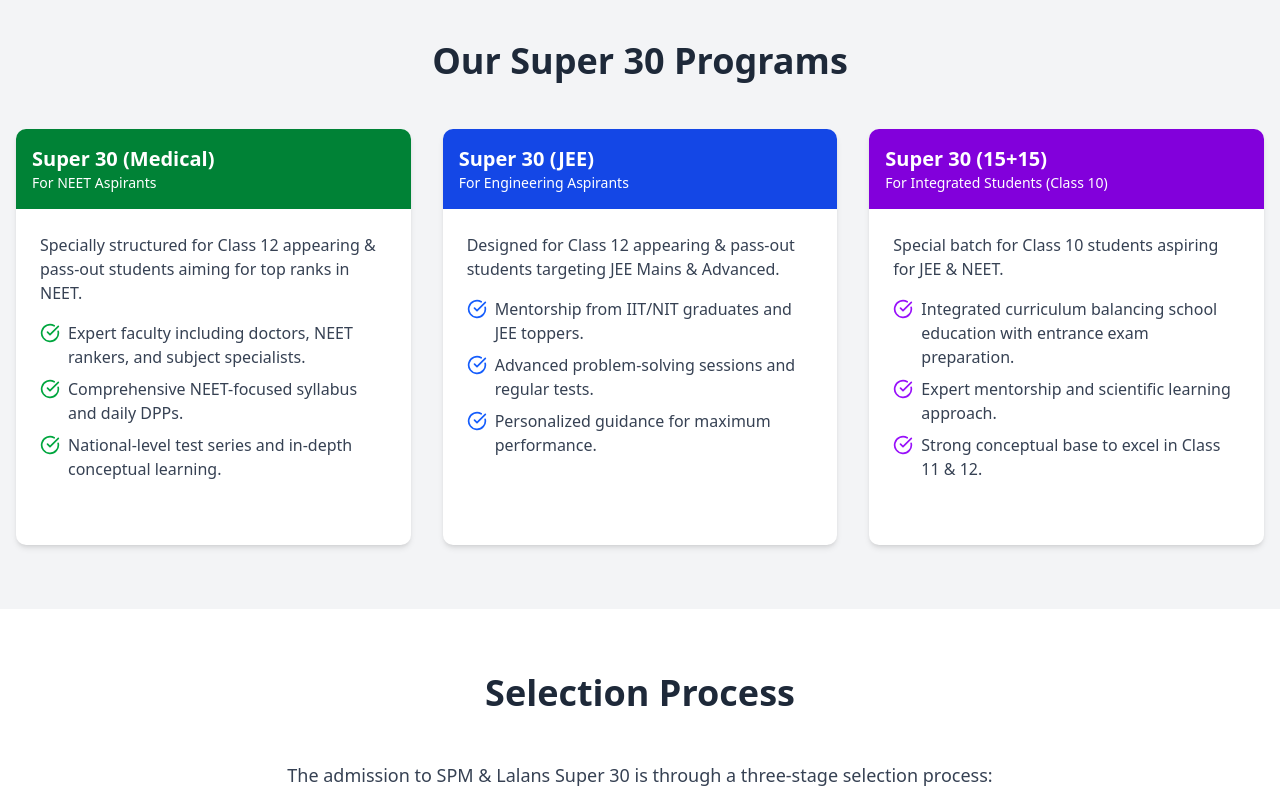
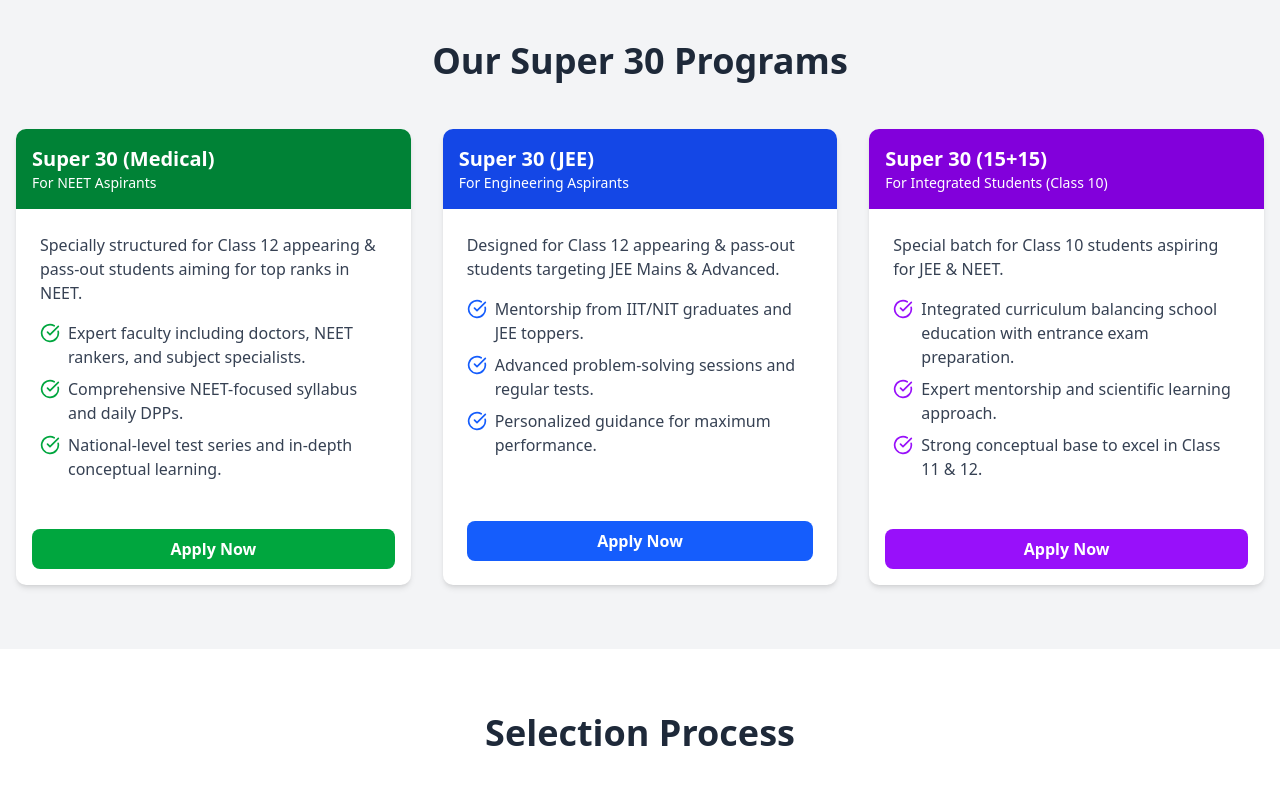
Before and after one commit to DOCTOR29/spm-nextjs, a Next.js app: page /super-30-lp in a window 1280 px wide. Shown: the part 580-1380 px from the top of the page. Built offline with nearby package versions, Linux system fonts and the light colour scheme.

Commit message:
done with super 30

```diff
--- a/app/super-30-form/page.tsx
+++ b/app/super-30-form/page.tsx
@@ -162,7 +162,9 @@
 
           <p className="text-sm text-gray-500 mt-4 text-center">
             By submitting this form, you agree to participate in the selection process for the Super 30 Batch.
+
           </p>
+          <p className="text-sm text-gray-500 mt-4 text-center">* T&C applied</p>
         </form>
       </div>
     </div>
--- a/app/super-30-lp/page.tsx
+++ b/app/super-30-lp/page.tsx
@@ -40,7 +40,7 @@
   //     }));
   //   };
 
-
+  const urlAnchor = "https://spmandlalans.com/lp/super-30-coaching/#apply-form"
 
   return (
     <div className="min-h-screen bg-gray-50">
@@ -104,12 +104,12 @@
 
           <div className="grid grid-cols-1 md:grid-cols-3 gap-8">
             {/* Program 1 */}
-            <div className="bg-white flex flex-col items-center rounded-lg shadow-md overflow-hidden hover:shadow-lg transition-shadow">
-              <div className="bg-green-700  w-full text-white p-4">
+            <div className="bg-white flex flex-col h-full rounded-lg shadow-md overflow-hidden hover:shadow-lg transition-shadow">
+              <div className="bg-green-700 w-full text-white p-4">
                 <h3 className="text-xl font-bold">Super 30 (Medical)</h3>
                 <p className="text-sm">For NEET Aspirants</p>
               </div>
-              <div className="p-6">
+              <div className="p-6 flex-1">
                 <p className="text-gray-700 mb-4">Specially structured for Class 12 appearing & pass-out students aiming for top ranks in NEET.</p>
                 <ul className="space-y-2 mb-6">
                   <li className="flex items-start">
@@ -125,21 +125,21 @@
                     <span className="text-gray-700">National-level test series and in-depth conceptual learning.</span>
                   </li>
                 </ul>
-
-                {/* <a href="#register" className="inline-block w-full text-center bg-green-600 hover:bg-green-700 text-white font-semibold px-6 py-2 rounded-md transition-colors">Apply Now</a> */}
               </div>
-              <div className="pb-4 m-auto">
-                {/* <OpenRegDialog title={'Apply Now'} variant={'green'} super30={true} /> */}
+              <div className="pb-4 px-4">
+                <a href={urlAnchor} className="inline-block w-full text-center bg-green-600 hover:bg-green-700 text-white font-semibold px-6 py-2 rounded-md transition-colors">
+                  Apply Now
+                </a>
               </div>
             </div>
 
             {/* Program 2 */}
-            <div className="bg-white flex flex-col items-center rounded-lg shadow-md overflow-hidden hover:shadow-lg transition-shadow">
+            <div className="bg-white flex flex-col h-full rounded-lg shadow-md overflow-hidden hover:shadow-lg transition-shadow">
               <div className="bg-blue-700 w-full text-white p-4">
                 <h3 className="text-xl font-bold">Super 30 (JEE)</h3>
                 <p className="text-sm">For Engineering Aspirants</p>
               </div>
-              <div className="p-6">
+              <div className="p-6 flex flex-col flex-1">
                 <p className="text-gray-700 mb-4">Designed for Class 12 appearing & pass-out students targeting JEE Mains & Advanced.</p>
                 <ul className="space-y-2 mb-6">
                   <li className="flex items-start">
@@ -155,21 +155,21 @@
                     <span className="text-gray-700">Personalized guidance for maximum performance.</span>
                   </li>
                 </ul>
-                {/* <a href="#register" className="inline-block w-full text-center bg-blue-600 hover:bg-blue-700 text-white font-semibold px-6 py-2 rounded-md transition-colors">Apply Now</a> */}
+                <div className="mt-auto">
+                  <a href={urlAnchor} className="inline-block w-full text-center bg-blue-600 hover:bg-blue-700 text-white font-semibold px-6 py-2 rounded-md transition-colors">
+                    Apply Now
+                  </a>
                 </div>
-              <div className="pb-4 mt-auto">
-                {/* <OpenRegDialog title={'Apply Now'} variant={'purple'} super30={true} /> */}
-
               </div>
             </div>
 
             {/* Program 3 */}
-            <div className="bg-white flex flex-col items-center rounded-lg shadow-md overflow-hidden hover:shadow-lg transition-shadow">
-              <div className="bg-purple-700  w-full text-white p-4">
+            <div className="bg-white flex flex-col h-full rounded-lg shadow-md overflow-hidden hover:shadow-lg transition-shadow">
+              <div className="bg-purple-700 w-full text-white p-4">
                 <h3 className="text-xl font-bold">Super 30 (15+15)</h3>
                 <p className="text-sm">For Integrated Students (Class 10)</p>
               </div>
-              <div className="p-6">
+              <div className="p-6 flex-1">
                 <p className="text-gray-700 mb-4">Special batch for Class 10 students aspiring for JEE & NEET.</p>
                 <ul className="space-y-2 mb-6">
                   <li className="flex items-start">
@@ -185,12 +185,11 @@
                     <span className="text-gray-700">Strong conceptual base to excel in Class 11 & 12.</span>
                   </li>
                 </ul>
-                {/* <OpenRegDialog title={'Apply Now'} variant={'navy'} super30={true} /> */}
-                {/* <a href="#register" className="inline-block w-full text-center bg-purple-600 hover:bg-purple-700 text-white font-semibold px-6 py-2 rounded-md transition-colors">Apply Now</a> */}
               </div>
-              <div className="pb-4 mt-auto">
-                {/* <OpenRegDialog title={'Apply Now'} variant={'blue'} super30={true} /> */}
-
+              <div className="pb-4 px-4">
+                <a href={urlAnchor} className="inline-block w-full text-center bg-purple-600 hover:bg-purple-700 text-white font-semibold px-6 py-2 rounded-md transition-colors">
+                  Apply Now
+                </a>
               </div>
             </div>
           </div>
@@ -272,7 +271,7 @@
             </div>
             <div className="flex flex-col md:flex-row gap-8 items-start">
               <div className="bg-blue-100 p-4 rounded-full flex-shrink-0">
-                <PartyPopper  className="h-10 w-10 text-blue-700" />
+                <PartyPopper className="h-10 w-10 text-blue-700" />
               </div>
               <div>
                 <h3 className="text-2xl font-bold mb-3 text-gray-800">3. 100% Scholarship for Meritorious Students</h3>
@@ -282,6 +281,8 @@
                 </p>
               </div>
             </div>
+            <div className='w-full flex flex-col items-center'>
+              <a href={urlAnchor} className="inline-block  text-center w-72 bg-blue-600 hover:bg-purple-700 text-white font-semibold px-6 py-2 rounded-md transition-colors">Apply Now</a></div>
           </div>
         </div>
       </section>
--- a/app/super-30/page.tsx
+++ b/app/super-30/page.tsx
@@ -52,7 +52,7 @@
       message: ''
     });
   };
-  const urlAnchor = 'https://spmandlalans.com/lp/super-30-coaching/'
+  const urlAnchor = 'https://spmandlalans.com/super-30-scholarship/#super30-form'
 
   return (
     <div className="min-h-screen bg-gray-50">
@@ -84,13 +84,13 @@
           <h1 className="text-4xl md:text-5xl font-bold mb-6">Super-30 Batch: 100% Scholarship for JEE/NEET Aspirants</h1>
           <p className="text-xl md:text-2xl mb-8 max-w-4xl mx-auto">Empowering talented students to achieve their dreams without financial barriers.</p>
           <div className="flex flex-wrap justify-center gap-4">
-            <a href="https://spmandlalans.com/super-30-scholarship/#super30-form" target="_parent" className="bg-yellow-500 hover:bg-yellow-600 text-gray-900 font-bold px-8 py-3 rounded-md transition-colors text-lg">Apply Now</a>
+            <a href={`${urlAnchor}`}  target="_parent" className="bg-yellow-500 hover:bg-yellow-600 text-gray-900 font-bold px-8 py-3 rounded-md transition-colors text-lg">Apply Now</a>
             {/* <!-- Inside your iframe's HTML --> */}
 
 
 
             {/* <OpenRegDialog title={'Apply Now'} super30={true} /> */}
-            <a href="https://spmandlalans.com/courses" target='_parent'  className="bg-transparent border-2 border-white hover:bg-white hover:text-blue-900 px-8 py-3 rounded-md transition-colors text-lg">Explore Programs</a>
+            {/* <a href="https://spmandlalans.com/courses" target='_parent'  className="bg-transparent border-2 border-white hover:bg-white hover:text-blue-900 px-8 py-3 rounded-md transition-colors text-lg">Explore Programs</a> */}
           </div>
         </div>
       </section>
@@ -143,7 +143,7 @@
                   </li>
                 </ul>
 
-                <a href={`${urlAnchor}#apply-form`} className="inline-block w-full text-center bg-green-600 hover:bg-green-700 text-white font-semibold px-6 py-2 rounded-md transition-colors">Apply Now</a>
+                <a href={`${urlAnchor}`} target="_parent" className="inline-block w-full text-center bg-green-600 hover:bg-green-700 text-white font-semibold px-6 py-2 rounded-md transition-colors">Apply Now</a>
               </div>
               <div className="pb-4 m-auto">
                 {/* <OpenRegDialog title={'Apply Now'} variant={'green'} super30={true} /> */}
@@ -172,7 +172,7 @@
                     <span className="text-gray-700">Personalized guidance for maximum performance.</span>
                   </li>
                 </ul>
-                <a href={`${urlAnchor}#apply-form`} className="inline-block w-full text-center bg-blue-600 hover:bg-blue-700 text-white font-semibold px-6 py-2 rounded-md transition-colors">Apply Now</a>
+                <a href={`${urlAnchor}`} target="_parent" className="inline-block w-full text-center bg-blue-600 hover:bg-blue-700 text-white font-semibold px-6 py-2 rounded-md transition-colors">Apply Now</a>
               </div>
               <div className="pb-4 mt-auto">
                 {/* <OpenRegDialog title={'Apply Now'} variant={'purple'} super30={true} /> */}
@@ -202,8 +202,9 @@
                     <span className="text-gray-700">Strong conceptual base to excel in Class 11 & 12.</span>
                   </li>
                 </ul>
+
                 {/* <OpenRegDialog title={'Apply Now'} variant={'navy'} super30={true} /> */}
-                <a href={`${urlAnchor}#apply-form`} className="inline-block w-full text-center bg-purple-600 hover:bg-purple-700 text-white font-semibold px-6 py-2 rounded-md transition-colors">Apply Now</a>
+                <a href={`${urlAnchor}`} target="_parent" className="inline-block w-full text-center bg-purple-600 hover:bg-purple-700 text-white font-semibold px-6 py-2 rounded-md transition-colors">Apply Now</a>
               </div>
               <div className="pb-4 mt-auto">
                 {/* <OpenRegDialog title={'Apply Now'} variant={'blue'} super30={true} /> */}
@@ -366,7 +367,7 @@
             <p className="font-bold">Seats are limited and only the most deserving candidates will be selected for this prestigious program. Don't miss this golden opportunity!</p>
           </div>
           {/* <OpenRegDialog title={'Apply Now'}  super30={true} /> */}
-          <a href={`${urlAnchor}#apply-form`} className="inline-block bg-yellow-500 hover:bg-yellow-600 text-gray-900 font-bold px-8 py-4 rounded-md transition-colors text-lg">Apply Now!</a>
+          {/* <a href={`${urlAnchor}#apply-form`} target="_parent" className="inline-block bg-yellow-500 hover:bg-yellow-600 text-gray-900 font-bold px-8 py-4 rounded-md transition-colors text-lg">Apply Now!</a> */}
         </div>
       </section>
 
```
Lines whose indentation alone changed are shown as unchanged.
